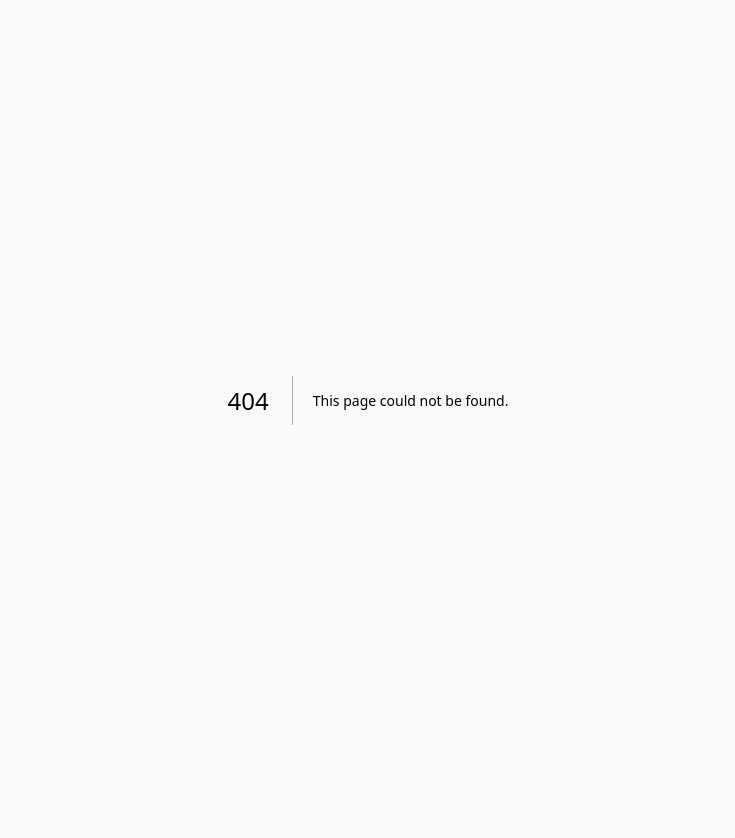
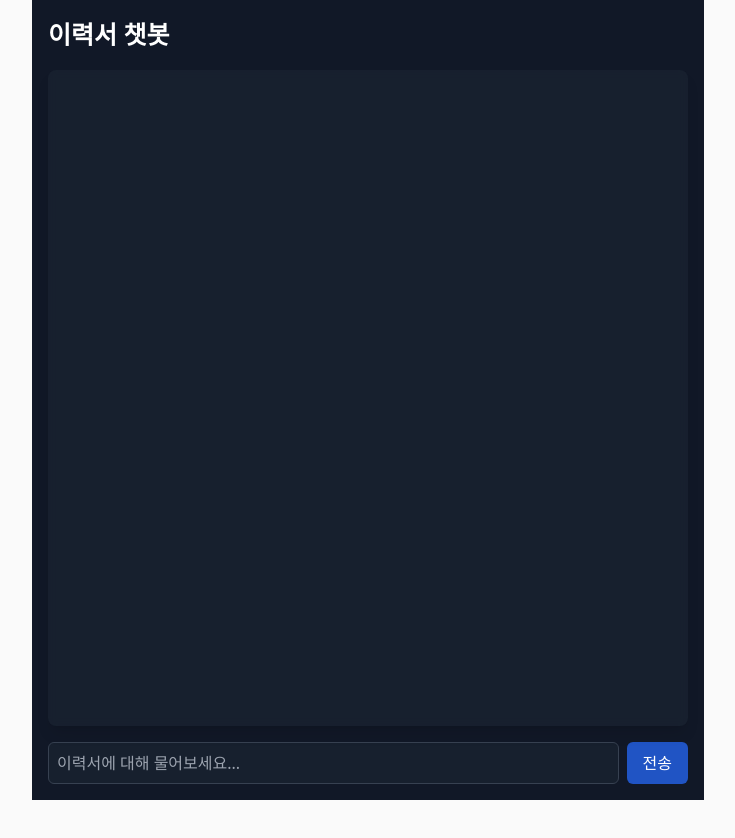
Before and after one commit to shinju4n/tech-blog, a Next.js app: page /resume-chat in a window 1280 px wide. Before the commit this address had no page. Shown: the whole page, without its empty margins (272-1007 px from the left). Built offline with nearby package versions, Linux system fonts and the light colour scheme.

Commit message:
add : 챗 페이지 스타일링 구현

```diff
--- /dev/null
+++ b/app/resume-chat/page.tsx
@@ -0,0 +1,49 @@
+'use client';
+
+import { useState } from 'react';
+import { motion } from 'framer-motion';
+import { ChatContainer } from '@/components/chat/ChatContainer';
+import { ChatInput } from '@/components/chat/ChatInput';
+
+interface Message {
+  role: 'user' | 'assistant';
+  content: string;
+}
+
+export default function ResumeChatPage() {
+  const [messages, setMessages] = useState<Message[]>([]);
+  const [input, setInput] = useState('');
+
+  const handleSubmit = async (e: React.FormEvent) => {
+    e.preventDefault();
+    if (!input.trim()) return;
+
+    // 사용자 메시지 추가
+    const userMessage: Message = { role: 'user', content: input };
+    setMessages(prev => [...prev, userMessage]);
+    setInput('');
+
+    // TODO: API 호출 구현
+  };
+
+  return (
+    <div className="container mx-auto p-4 max-w-2xl h-screen flex flex-col bg-gray-900">
+      <motion.h1
+        initial={{ opacity: 0, y: -20 }}
+        animate={{ opacity: 1, y: 0 }}
+        transition={{ duration: 0.5 }}
+        className="text-2xl font-bold mb-4 text-white"
+      >
+        이력서 챗봇
+      </motion.h1>
+
+      <ChatContainer messages={messages} />
+
+      <ChatInput
+        value={input}
+        onChange={setInput}
+        onSubmit={handleSubmit}
+      />
+    </div>
+  );
+}
--- /dev/null
+++ b/components/chat/ChatContainer.tsx
@@ -0,0 +1,29 @@
+import { AnimatePresence } from 'framer-motion';
+import { Message } from './Message';
+
+interface Message {
+  role: 'user' | 'assistant';
+  content: string;
+}
+
+interface ChatContainerProps {
+  messages: Message[];
+}
+
+export function ChatContainer({ messages }: ChatContainerProps) {
+  return (
+    <div className="backdrop-blur-sm bg-gray-800/50 rounded-lg shadow-lg p-4 mb-4 flex-1 overflow-y-auto">
+      <div className="space-y-4">
+        <AnimatePresence>
+          {messages.map((message, index) => (
+            <Message
+              key={index}
+              role={message.role}
+              content={message.content}
+            />
+          ))}
+        </AnimatePresence>
+      </div>
+    </div>
+  );
+}
--- /dev/null
+++ b/components/chat/ChatInput.tsx
@@ -0,0 +1,35 @@
+import { motion } from 'framer-motion';
+
+interface ChatInputProps {
+  value: string;
+  onChange: (value: string) => void;
+  onSubmit: (e: React.FormEvent) => void;
+}
+
+export function ChatInput({ value, onChange, onSubmit }: ChatInputProps) {
+  return (
+    <motion.form
+      initial={{ opacity: 0, y: 20 }}
+      animate={{ opacity: 1, y: 0 }}
+      transition={{ duration: 0.5, delay: 0.2 }}
+      onSubmit={onSubmit}
+      className="flex gap-2"
+    >
+      <input
+        type="text"
+        value={value}
+        onChange={(e) => onChange(e.target.value)}
+        placeholder="이력서에 대해 물어보세요..."
+        className="flex-1 p-2 bg-gray-800/50 border border-gray-700 rounded-md text-white placeholder:text-gray-400 focus:outline-none focus:ring-2 focus:ring-blue-500/50"
+      />
+      <motion.button
+        whileHover={{ scale: 1.02 }}
+        whileTap={{ scale: 0.98 }}
+        type="submit"
+        className="px-4 py-2 bg-blue-600/80 text-white rounded-md hover:bg-blue-700/80 focus:outline-none focus:ring-2 focus:ring-blue-500/50 transition-colors"
+      >
+        전송
+      </motion.button>
+    </motion.form>
+  );
+}
--- /dev/null
+++ b/components/chat/Message.tsx
@@ -0,0 +1,45 @@
+import { motion } from 'framer-motion';
+
+interface MessageProps {
+  role: 'user' | 'assistant';
+  content: string;
+}
+
+export function Message({ role, content }: MessageProps) {
+  return (
+    <motion.div
+      initial={{
+        opacity: 0,
+        x: role === 'user' ? 100 : -100,
+        scale: 0.8
+      }}
+      animate={{
+        opacity: 1,
+        x: 0,
+        scale: 1
+      }}
+      exit={{
+        opacity: 0,
+        x: role === 'user' ? 100 : -100,
+        scale: 0.8
+      }}
+      transition={{
+        duration: 0.3,
+        ease: "easeOut"
+      }}
+      className={`flex ${
+        role === 'user' ? 'justify-end' : 'justify-start'
+      }`}
+    >
+      <motion.div
+        className={`max-w-[80%] p-3 rounded-lg ${
+          role === 'user'
+            ? 'bg-blue-600/80 text-white'
+            : 'bg-gray-700/80 text-white'
+        }`}
+      >
+        {content}
+      </motion.div>
+    </motion.div>
+  );
+}
--- a/package.json
+++ b/package.json
@@ -19,7 +19,7 @@
     "bufferutil": "^4.0.8",
     "class-variance-authority": "^0.7.0",
     "clsx": "^2.1.0",
-    "framer-motion": "^11.0.20",
+    "framer-motion": "^11.18.2",
     "gray-matter": "^4.0.3",
     "next": "13.5.5",
     "next-themes": "^0.2.1",
```
Also changed, not shown: 1 other file (tests, documents, lock files or other folders).
